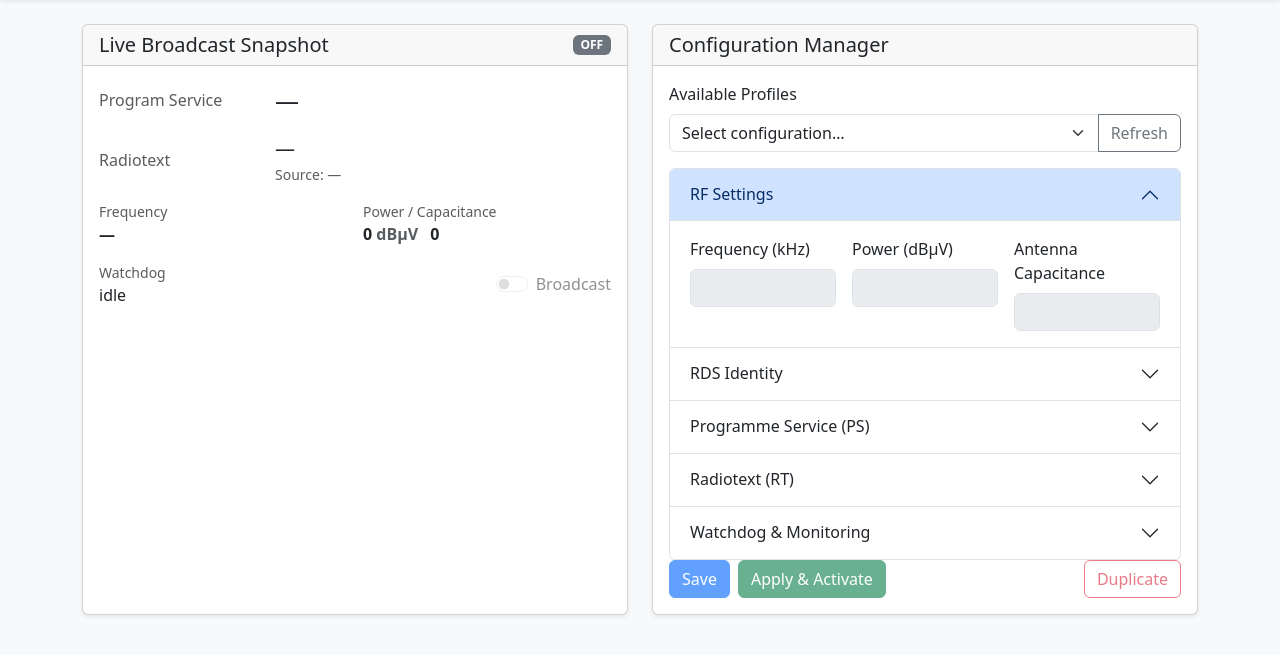
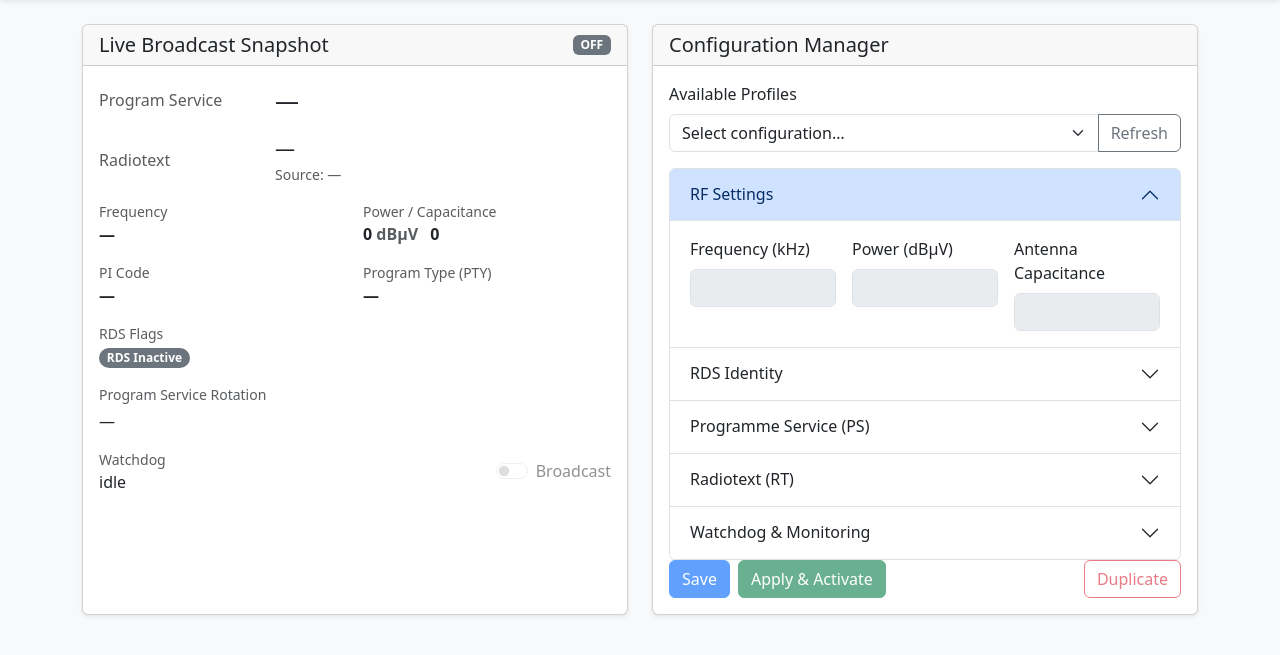
Before and after one commit to bkram/picastsi4713, a Flask app: page / in a window 1280 px wide. Shown: the part 56-711 px from the top of the page. Run offline with Flask 3, Linux system fonts and the light colour scheme; data that the repository does not hold is empty; some libraries are stand-ins or nearby versions.

Commit message:
Surface live RDS telemetry on the dashboard

```diff
--- a/webapp/static/css/main.css
+++ b/webapp/static/css/main.css
@@ -19,3 +19,19 @@ body {
 .config-list-item input {
   flex: 1 1 auto;
 }
+
+#metric-rds-flags .badge {
+  font-size: 0.75rem;
+  font-weight: 600;
+}
+
+.ps-rotation {
+  display: flex;
+  flex-wrap: wrap;
+  gap: 0.5rem;
+}
+
+.ps-rotation .badge {
+  font-size: 0.75rem;
+  font-weight: 600;
+}
--- a/webapp/static/js/main.js
+++ b/webapp/static/js/main.js
@@ -7,6 +7,11 @@ const powerEl = document.getElementById('metric-power');
 const capEl = document.getElementById('metric-cap');
 const overmodEl = document.getElementById('metric-overmod');
 const watchdogEl = document.getElementById('metric-watchdog');
+const rdsPiEl = document.getElementById('metric-rds-pi');
+const rdsPtyEl = document.getElementById('metric-rds-pty');
+const rdsFlagsEl = document.getElementById('metric-rds-flags');
+const rdsPsEl = document.getElementById('metric-rds-ps');
+const rdsPsMetaEl = document.getElementById('metric-rds-ps-meta');
 const toggleBroadcast = document.getElementById('toggle-broadcast');
 
 const configFields = document.getElementById('config-fields');
@@ -97,6 +102,72 @@ function collectPiValue() {
   return `0x${digits.padStart(4, '0')}`;
 }
 
+function renderRdsFlags(container, rds) {
+  container.innerHTML = '';
+
+  if (!rds || Object.keys(rds).length === 0) {
+    const badge = document.createElement('span');
+    badge.className = 'badge rounded-pill text-bg-secondary';
+    badge.textContent = 'RDS Inactive';
+    container.append(badge);
+    return;
+  }
+
+  const di = rds.di || {};
+  const descriptors = [
+    { label: 'RDS', active: rds.enabled !== false },
+    { label: 'TP', active: !!rds.tp },
+    { label: 'TA', active: !!rds.ta },
+    { label: rds.ms_music ? 'Music' : 'Speech', active: true },
+    { label: 'Stereo', active: !!di.stereo },
+    { label: 'Dyn PTY', active: !!di.dynamic_pty },
+    { label: 'Compressed', active: !!di.compressed },
+    { label: 'Art. Head', active: !!di.artificial_head },
+  ];
+
+  descriptors.forEach(({ label, active }) => {
+    const badge = document.createElement('span');
+    badge.className = `badge rounded-pill ${active ? 'text-bg-success' : 'text-bg-secondary'}`;
+    badge.textContent = label;
+    container.append(badge);
+  });
+}
+
+function renderRdsPs(container, metaEl, rds) {
+  container.innerHTML = '';
+  if (metaEl) {
+    metaEl.textContent = '';
+    metaEl.classList.add('d-none');
+  }
+
+  const values = Array.isArray(rds?.ps) ? rds.ps.filter((item) => item && item.trim().length > 0) : [];
+  if (!values.length) {
+    container.textContent = '—';
+    return;
+  }
+
+  values.forEach((value) => {
+    const badge = document.createElement('span');
+    badge.className = 'badge rounded-pill text-bg-primary';
+    badge.textContent = value;
+    container.append(badge);
+  });
+
+  if (metaEl) {
+    const count = Number.isFinite(rds?.ps_count) ? Number(rds.ps_count) : values.length;
+    const speed = Number.isFinite(rds?.ps_speed) ? Number(rds.ps_speed) : null;
+    const parts = [`Count: ${count}`];
+    if (speed !== null) {
+      parts.push(`Speed: ${speed}`);
+    }
+    if (rds?.ps_center !== undefined) {
+      parts.push(rds.ps_center ? 'Centered' : 'Left aligned');
+    }
+    metaEl.textContent = parts.join(' · ');
+    metaEl.classList.remove('d-none');
+  }
+}
+
 function markDirty() {
   if (!formEnabled || suspendDirty) {
     return;
@@ -183,6 +254,25 @@ function updateStatus(data) {
   capEl.textContent = data.antenna_cap ?? '—';
   overmodEl.classList.toggle('d-none', !data.overmodulation);
   watchdogEl.textContent = data.watchdog_status || '—';
+  const rds = data.rds || {};
+  if (rdsPiEl) {
+    rdsPiEl.textContent = rds.pi || '—';
+  }
+  if (rdsPtyEl) {
+    if (typeof rds.pty === 'number' && Number.isFinite(rds.pty)) {
+      rdsPtyEl.textContent = rds.pty;
+    } else if (typeof rds.pty === 'string' && rds.pty.trim().length > 0) {
+      rdsPtyEl.textContent = rds.pty;
+    } else {
+      rdsPtyEl.textContent = '—';
+    }
+  }
+  if (rdsFlagsEl) {
+    renderRdsFlags(rdsFlagsEl, rds);
+  }
+  if (rdsPsEl) {
+    renderRdsPs(rdsPsEl, rdsPsMetaEl, rds);
+  }
 
   const broadcasting = Boolean(data.broadcasting);
   broadcastBadge.textContent = broadcasting ? 'ON' : 'OFF';
--- a/webapp/templates/index.html
+++ b/webapp/templates/index.html
@@ -56,6 +56,27 @@
                     <span class="ms-2" id="metric-cap">—</span>
                   </div>
                 </div>
+              </div>
+              <div class="row g-3 mb-3">
+                <div class="col-6">
+                  <div class="small text-muted">PI Code</div>
+                  <div class="fw-semibold text-uppercase" id="metric-rds-pi">—</div>
+                </div>
+                <div class="col-6">
+                  <div class="small text-muted">Program Type (PTY)</div>
+                  <div class="fw-semibold" id="metric-rds-pty">—</div>
+                </div>
+              </div>
+              <div class="mb-3">
+                <div class="small text-muted mb-1">RDS Flags</div>
+                <div class="d-flex flex-wrap gap-2" id="metric-rds-flags">
+                  <span class="badge rounded-pill text-bg-secondary">—</span>
+                </div>
+              </div>
+              <div class="mb-3">
+                <div class="small text-muted mb-1">Program Service Rotation</div>
+                <div class="ps-rotation" id="metric-rds-ps">—</div>
+                <div class="small text-muted d-none" id="metric-rds-ps-meta"></div>
               </div>
               <div class="alert alert-warning d-none" id="metric-overmod">
                 Over modulation detected. Reduce input gain or deviation.
--- a/webapp/transmitter.py
+++ b/webapp/transmitter.py
@@ -64,6 +64,7 @@ class Metrics:
     watchdog_active: bool = False
     watchdog_status: str = "idle"
     config_name: Optional[str] = None
+    rds: Dict[str, Any] = field(default_factory=dict)
     last_updated: float = field(default_factory=time.time)
 
     def to_dict(self) -> Dict[str, Any]:
@@ -79,6 +80,7 @@ class Metrics:
             "watchdog_active": self.watchdog_active,
             "watchdog_status": self.watchdog_status,
             "config_name": self.config_name,
+            "rds": self.rds,
             "last_updated": self.last_updated,
         }
 
@@ -712,6 +714,7 @@ class TransmitterManager:
             self._metrics.frequency_khz = new_cfg.frequency_khz
             self._metrics.power = new_cfg.power
             self._metrics.antenna_cap = new_cfg.antenna_cap
+            self._metrics.rds = self._rds_snapshot(new_cfg, self._broadcasting)
             if rt_changed:
                 candidate = _resolve_rotation_rt(new_cfg, self._rotation_idx) or ""
                 self._push_rt(tx, new_cfg, candidate, "config")
@@ -755,6 +758,7 @@ class TransmitterManager:
         self._metrics.rt = candidate.strip()
         self._metrics.rt_source = source
         self._metrics.ps = cfg.rds_ps[0] if cfg.rds_ps else ""
+        self._metrics.rds = self._rds_snapshot(cfg, self._broadcasting)
         self._metrics.last_updated = time.time()
         self._publisher.broadcast(self._metrics.to_dict())
 
@@ -787,5 +791,26 @@ class TransmitterManager:
             if self._config_path
             else None
         )
+        self._metrics.rds = self._rds_snapshot(cfg, broadcasting)
         self._metrics.last_updated = time.time()
         self._publisher.broadcast(self._metrics.to_dict())
+
+    def _rds_snapshot(self, cfg: AppConfig, broadcasting: bool) -> Dict[str, Any]:
+        return {
+            "enabled": broadcasting,
+            "pi": f"0x{cfg.rds_pi:04X}",
+            "pty": cfg.rds_pty,
+            "tp": cfg.rds_tp,
+            "ta": cfg.rds_ta,
+            "ms_music": cfg.rds_ms_music,
+            "ps": list(cfg.rds_ps),
+            "ps_center": cfg.rds_ps_center,
+            "ps_count": cfg.rds_ps_count,
+            "ps_speed": cfg.rds_ps_speed,
+            "di": {
+                "stereo": cfg.di_stereo,
+                "artificial_head": cfg.di_artificial_head,
+                "compressed": cfg.di_compressed,
+                "dynamic_pty": cfg.di_dynamic_pty,
+            },
+        }
```
Also changed, not shown: tests/test_transmitter_manager.py (+5 -0 lines).
